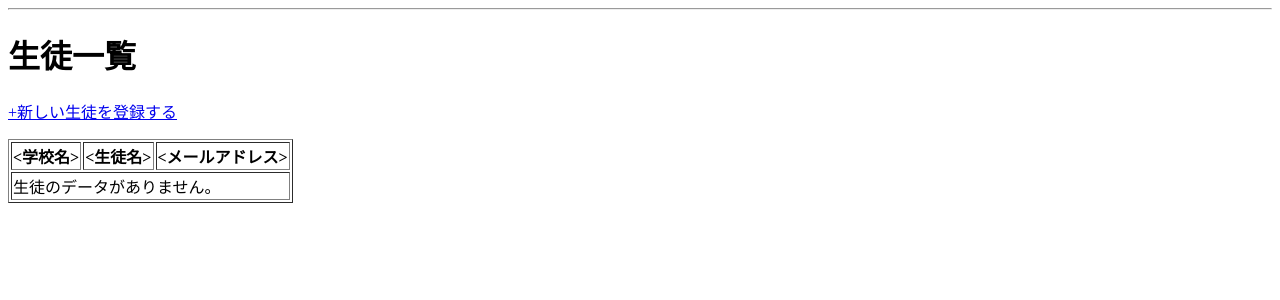
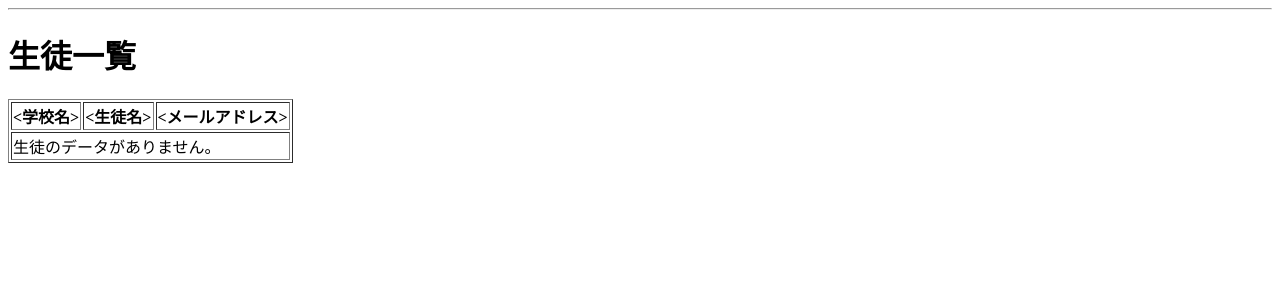
Before and after one commit to karakurisigoto/syussekikanri, a Django app: page / in a window 1280 px wide. Shown: the part 32-332 px from the top of the page. Run offline with Django 4.2, Linux system fonts and the light colour scheme; the visitor is signed in with stand-in values (Sample User, id 1); data that the repository does not hold is empty.

```diff
--- a/ssk_app/templates/ssk_app/student_list.html
+++ b/ssk_app/templates/ssk_app/student_list.html
@@ -7,7 +7,7 @@
         生徒一覧
     </h1>
 
-    <p><a href="{% url 'student_create' %}">+新しい生徒を登録する</a></p>
+    <!--<p><a href="{% url 'student_create' %}">+新しい生徒を登録する</a></p> -->
 
     <table border="1">
         <thead>
```
